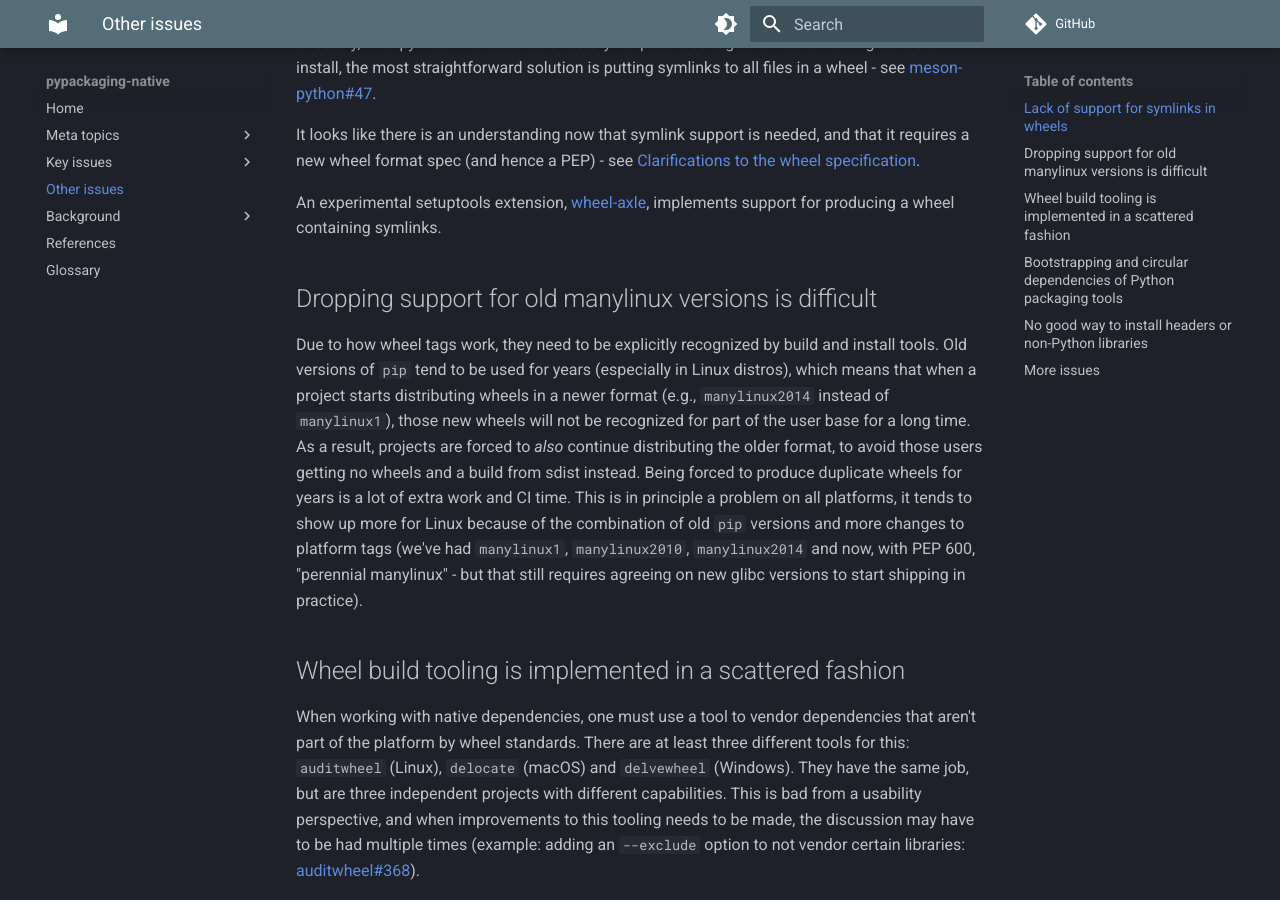
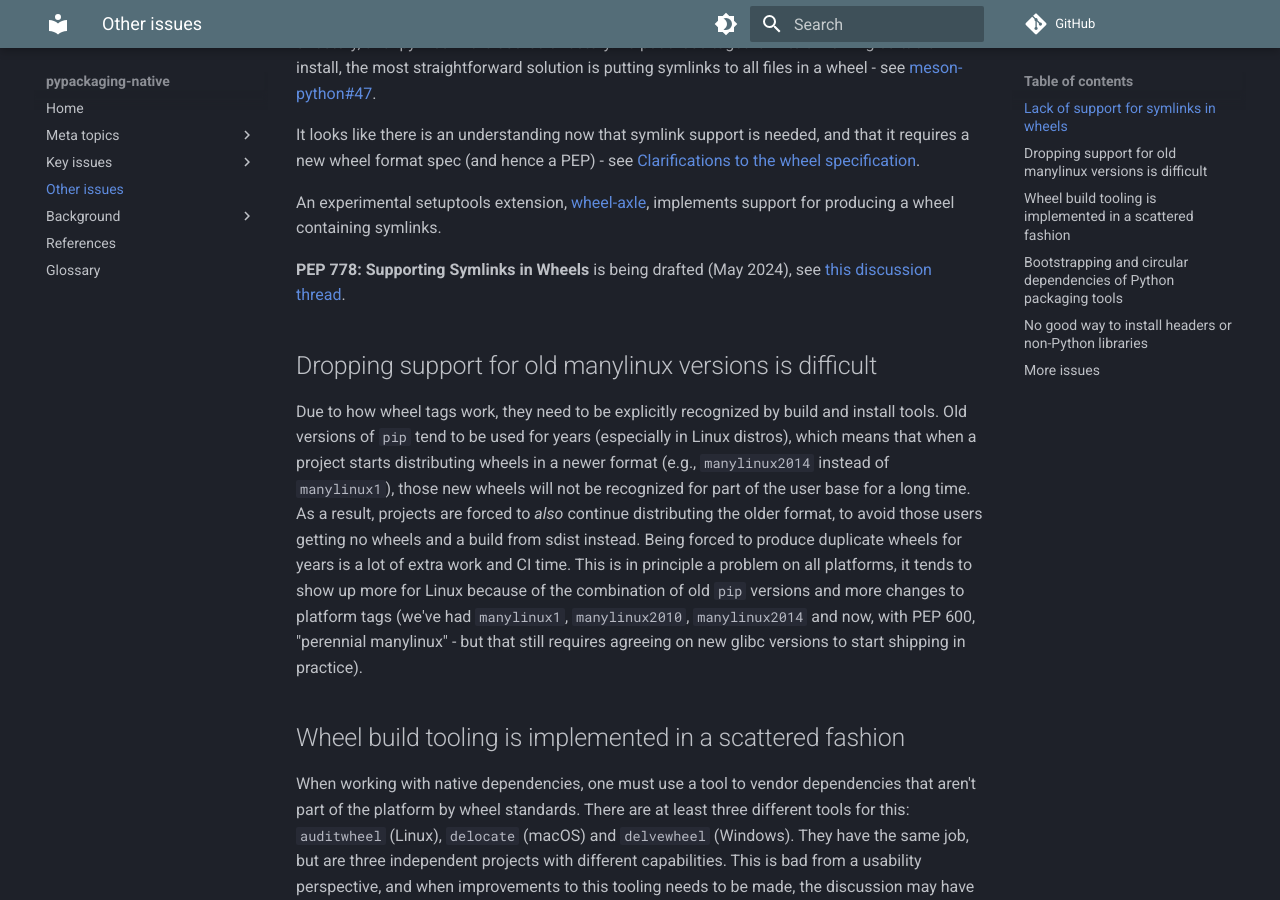
Before and after one commit to pypackaging-native/pypackaging-native, an MkDocs documentation site: the page built from docs/other_issues.md, in a window 1280 px wide and 900 px high, scrolled down 513 px. Built offline with MkDocs 1.6.1 and Material for MkDocs 9.7.7, drawn with Linux system fonts in a browser that asks for light colours; comment, search, counter and statistics services are not loaded.

Commit message:
Add a link to the discussion thread for PEP 778 (symlinks in wheels) (#42)
The PEP isn't live yet, so only link to the Python Discourse thread.

```diff
--- a/docs/other_issues.md
+++ b/docs/other_issues.md
@@ -35,6 +35,9 @@ specification](https://discuss.python.org/t/clarifications-to-the-wheel-specific
 An experimental setuptools extension,
 [wheel-axle](https://github.com/karellen/wheel-axle/), implements support for
 producing a wheel containing symlinks.
+
+**PEP 778: Supporting Symlinks in Wheels** is being drafted (May 2024), see
+[this discussion thread](https://discuss.python.org/t/pep-778-supporting-symlinks-in-wheels/53824).
 
 
 ## Dropping support for old manylinux versions is difficult
```
